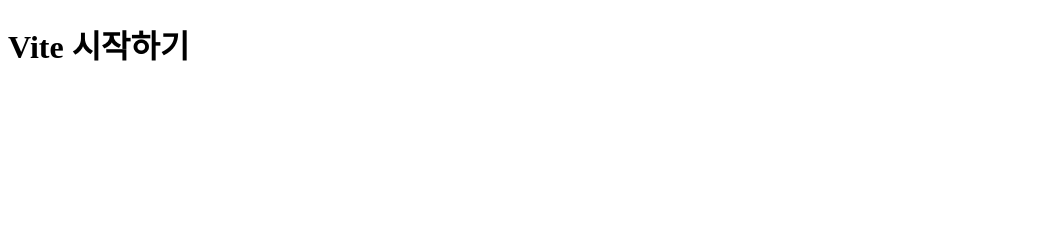
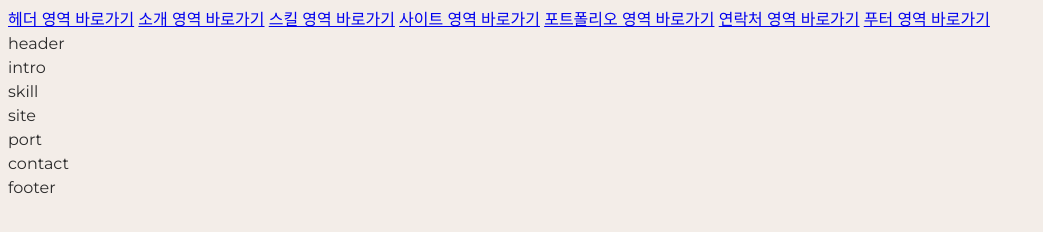
Before and after one commit to joyoung-e/portfolio-vite, a website built with Vite: page src/index.html in a window 1280 px wide. Shown: the whole page, without its empty margins (0-1043 px from the left). Built offline with nearby package versions, Linux system fonts and the light colour scheme; a web font is replaced by a local one.

Commit message:
레이아웃 완성

```diff
--- /dev/null
+++ b/src/assets/css/section/contact.css
@@ -0,0 +1,2 @@
+#contact {
+}
--- /dev/null
+++ b/src/assets/css/section/footer.css
@@ -0,0 +1,2 @@
+#footer {
+}
--- /dev/null
+++ b/src/assets/css/section/header.css
@@ -0,0 +1,2 @@
+#header {
+}
--- /dev/null
+++ b/src/assets/css/section/intro.css
@@ -0,0 +1,2 @@
+#intro {
+}
--- /dev/null
+++ b/src/assets/css/section/port.css
@@ -0,0 +1,2 @@
+#port {
+}
--- /dev/null
+++ b/src/assets/css/section/site.css
@@ -0,0 +1,2 @@
+#site {
+}
--- /dev/null
+++ b/src/assets/css/section/skill.css
@@ -0,0 +1,2 @@
+#skill {
+}
--- /dev/null
+++ b/src/assets/css/setting/fonts.css
@@ -0,0 +1,13 @@
+@import url("https://fonts.googleapis.com/css2?family=Montserrat:wght@100;200;300;400;500;600;700;800;900&display=swap");
+/* @import url("https://websfont.github.io/nanumSquareNeo/nanumSquareNeo.css"); */
+@import url("https://fonts.googleapis.com/css2?family=Do+Hyeon&family=IBM+Plex+Sans+KR&family=Noto+Sans+KR:wght@100..900&family=Noto+Serif+KR:wght@200..900&display=swap");
+
+.mont {
+  font-family: "Montserrat";
+}
+/* .nanum {
+  font-family: "nanumSquareNeo";
+} */
+.noto {
+  font-family: "Noto Serif KR", serif;
+}
--- /dev/null
+++ b/src/assets/css/setting/vars.css
@@ -0,0 +1,46 @@
+:root {
+  --mainEng-font: "Montserrat";
+  --mainKor-font: "nanumSquareNeo";
+  --mainNum-font: "gmarket";
+
+  --mainBg-color: #f3ede8;
+  --subBg100: #cdc0b1;
+  --subBg200: #afa395;
+  --subBg300: #81887c;
+  --subBg400: #afa7a2;
+  --subBg500: #a6afa2;
+
+  --white: #fff;
+  --black: #000;
+  --black100: #2b2b2b;
+  --black200: #434343;
+  --black300: #686868;
+  --black400: #e0e0e0;
+
+  /* 기본 폰트 설정 */
+  font-family: var(--mainEng-font), var(--mainKor-font);
+  font-size: 16px;
+  line-height: 1.5;
+  font-weight: 400;
+
+  /* 폰트를 부드럽게 렌더링하기 위한 속성  */
+  font-synthesis: none;
+  text-rendering: optimizeLegibility;
+  -webkit-font-smoothing: antialiased;
+  -moz-osx-font-smoothing: grayscale;
+
+  /* 아이폰 가로 모드에서 글씨 확대 금지 */
+  -webkit-text-size-adjust: 100%;
+}
+
+@media (max-width: 800px) {
+  :root {
+    font-size: 14px;
+    line-height: 1.4;
+  }
+}
+
+body {
+  color: var(--black100);
+  background-color: var(--mainBg-color);
+}
--- a/src/assets/css/style.css
+++ b/src/assets/css/style.css
@@ -0,0 +1,13 @@
+@charset "UTF-8";
+
+@import url(setting/fonts.css);
+@import url(setting/reset.css);
+@import url(setting/vars.css);
+
+@import url(section/header.css);
+@import url(section/intro.css);
+@import url(section/skill.css);
+@import url(section/site.css);
+@import url(section/port.css);
+@import url(section/contact.css);
+@import url(section/footer.css);
--- /dev/null
+++ b/src/assets/js/link.js
@@ -0,0 +1,3 @@
+export function link() {
+  console.log(link);
+}
--- a/src/assets/js/main.js
+++ b/src/assets/js/main.js
@@ -0,0 +1,11 @@
+import { menu } from "./menu.js";
+import { port } from "./port.js";
+import { link } from "./link.js";
+import { smooth } from "./smooth.js";
+
+window.addEventListener("load", function () {
+  menu();
+  port();
+  link();
+  smooth();
+});
--- /dev/null
+++ b/src/assets/js/menu.js
@@ -0,0 +1,3 @@
+export function menu() {
+  console.log(menu);
+}
--- /dev/null
+++ b/src/assets/js/port.js
@@ -0,0 +1,3 @@
+export function port() {
+  console.log(port);
+}
--- /dev/null
+++ b/src/assets/js/smooth.js
@@ -0,0 +1,3 @@
+export function smooth() {
+  console.log(smooth);
+}
--- a/src/index.html
+++ b/src/index.html
@@ -5,13 +5,56 @@
     <meta name="viewport" content="width=device-width, initial-scale=1.0">
     <meta name="description" content="한가지 사이트를 다양한 프레임워크를 통해 만들어 보는 포트폴리오 사이트입니다."/>
     <meta name="keyword" content="포트폴리오, 리액트, 뷰, 넥스트, 웹스토리보이, portfolio, react.js, vue.js, next.js, webstoryboy" />
-    <title>포트폴리오 사이트 만들기 😇 Vite-Site</title>
+    <title>포트폴리오 사이트 만들기 Vite-Site</title>
 
     <link rel="icon" type="image/svg+xml" href="assets/img/favicon.svg" />
     <link rel="stylesheet" href="assets/css/style.css" />
 </head>
 <body>
-    <h1>Vite 시작하기</h1>
+    <div id="skip">
+        <a href="#header">헤더 영역 바로가기</a>
+        <a href="#intro">소개 영역 바로가기</a>
+        <a href="#skill">스킬 영역 바로가기</a>
+        <a href="#site">사이트 영역 바로가기</a>
+        <a href="#port">포트폴리오 영역 바로가기</a>
+        <a href="#contact">연락처 영역 바로가기</a>
+        <a href="#footer">푸터 영역 바로가기</a>
+
+
+    </div>
+    <header id="header">
+        header
+    </header>
+
+
+    <main id="main">
+        <section id="intro">
+            intro
+        </section>
+
+        <section id="skill">
+            skill
+        </section>
+
+        <section id="site">
+            site
+        </section>
+
+        <section id="port">
+            port
+        </section>
+
+        <section id="contact">
+            contact
+        </section>
+    </main>
+
+
+    <footer id="footer">
+        footer
+    </footer>
+
+
     <script type="module" src="assets/js/main.js"></script>
 </body>
 </html>
```
Also changed, not shown: src/assets/css/setting/reset.css (added).
